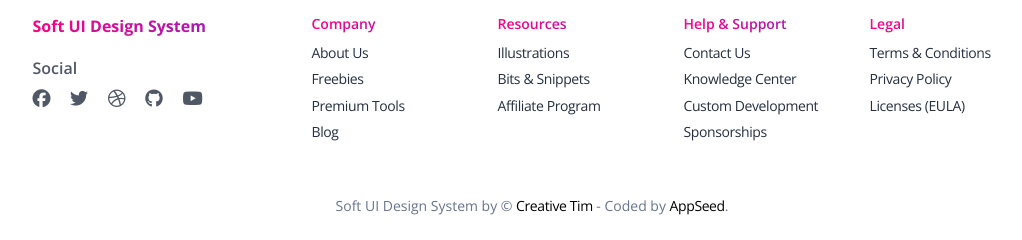
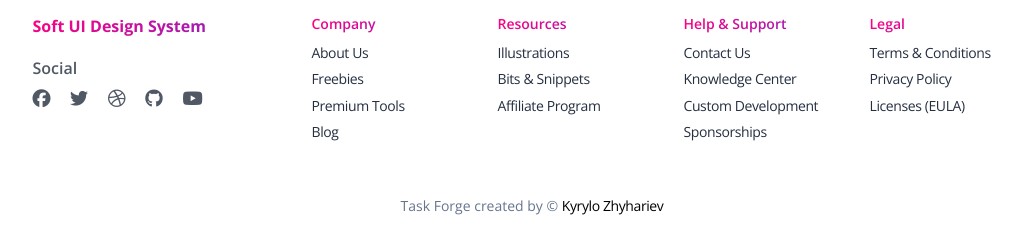
Before and after one commit to Psychox1k/task_forge, a Django app: page / in a window 1280 px wide. Shown: the part 1588-1828 px from the top of the page, without its empty margins (108-1130 px from the left). Run offline with Django 5.2, Linux system fonts and the light colour scheme; data that the repository does not hold is empty; some libraries are stand-ins or nearby versions.

Commit message:
chore(footer): update footer text

```diff
--- a/templates/includes/footer.html
+++ b/templates/includes/footer.html
@@ -139,8 +139,8 @@
         <div class="col-12">
           <div class="text-center">
             <p class="my-4 text-sm">
-              Soft UI Design System by &copy; <a target="_blank" href="https://bit.ly/3fKQZaL" target="_blank">Creative Tim</a>
-              - Coded by <a target="_blank" href="https://appseed.us" target="_blank">AppSeed</a>.
+              Task Forge created by &copy; <a target="_blank" href="https://bit.ly/3fKQZaL" target="_blank">Kyrylo Zhyhariev</a>
+
             </p>
           </div>
         </div>
```
